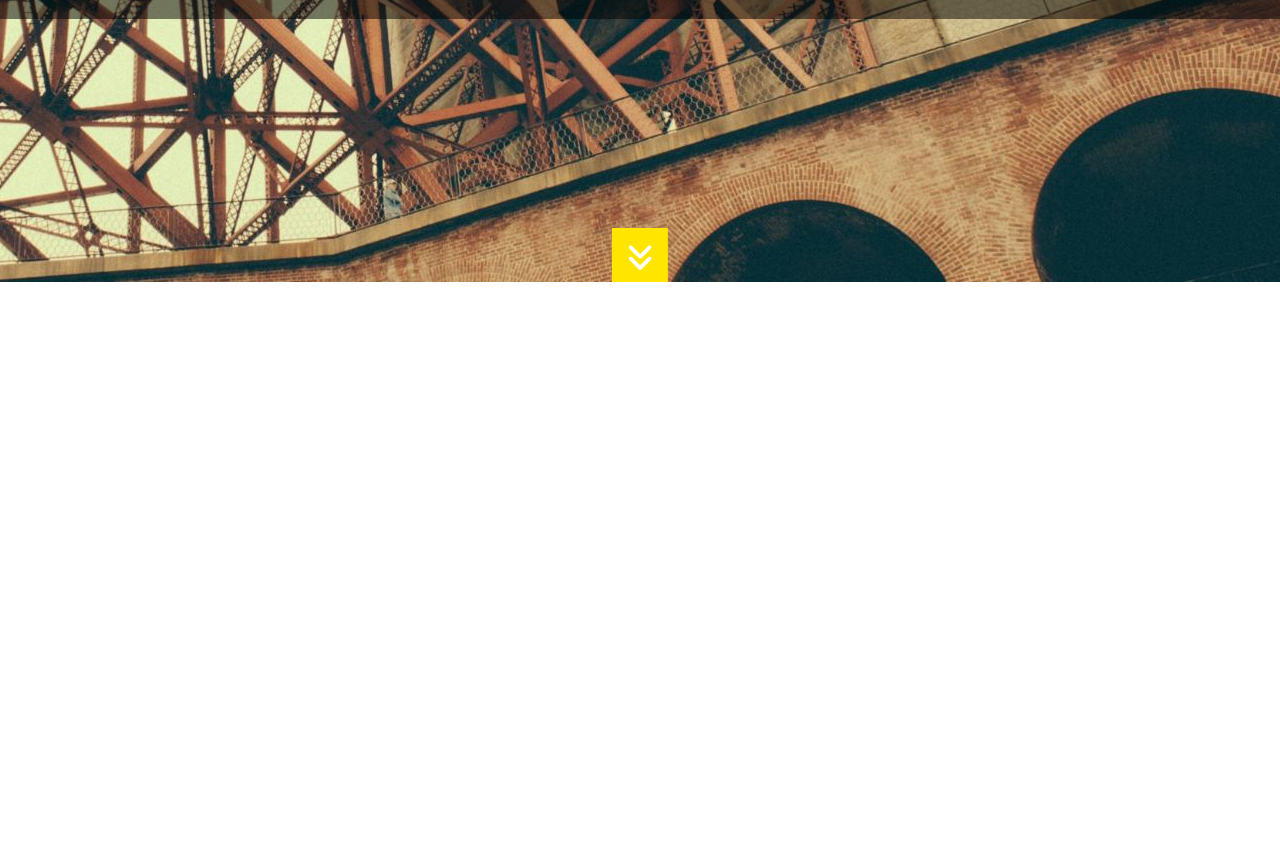
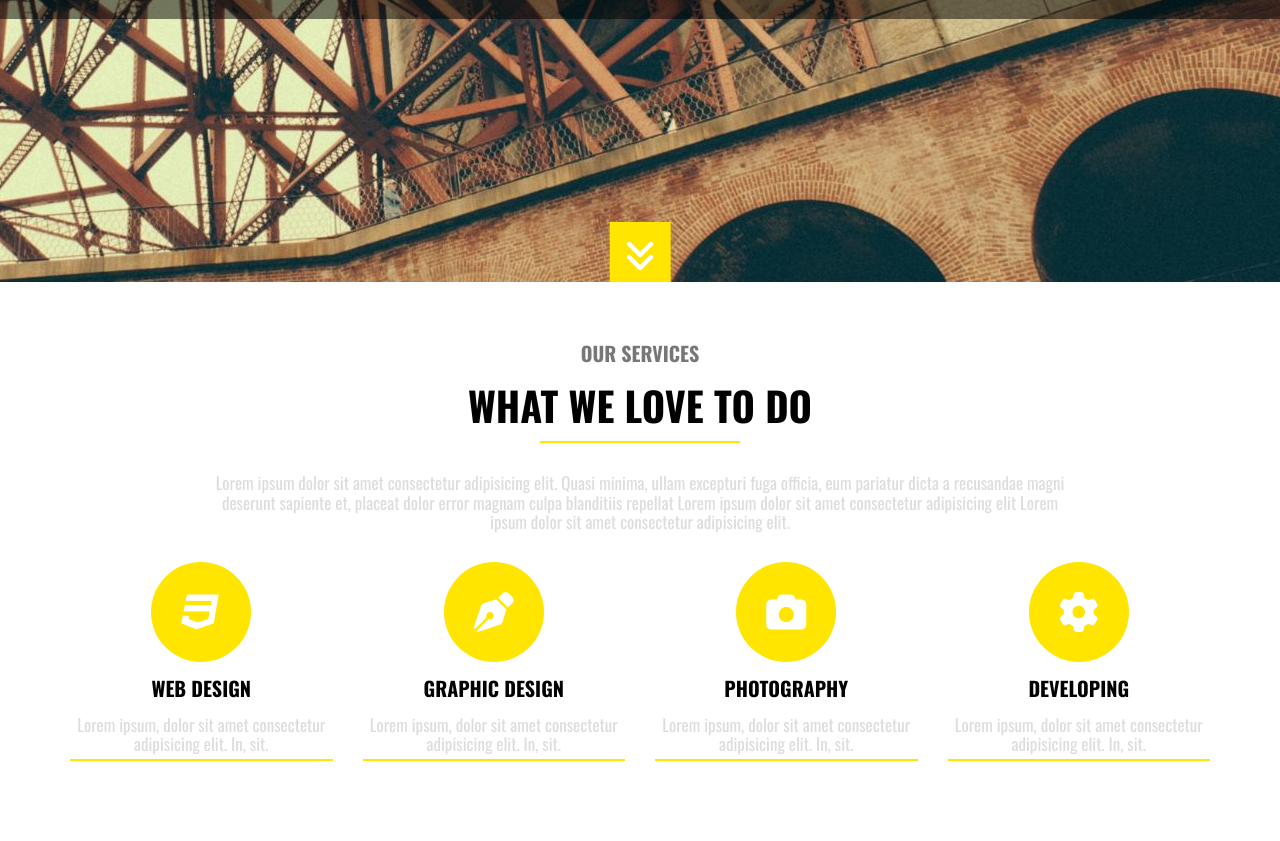
Before and after one commit to MahoDev/Smak-Landing-Page, a plain HTML site: page index.html in a window 1280 px wide. Shown: the part 518-1359 px from the top of the page. Before the commit the page ends 800 px from the top, so only its background shows below. Drawn offline with nearby package versions, Linux system fonts and the light colour scheme.

Commit message:
Finsished services section

```diff
--- a/css/style.css
+++ b/css/style.css
@@ -6,6 +6,7 @@
     --secondary-color: white;
     --primary-text-color: white;
     --secondary-text-color: black;
+    --third-text-color: #ddd;
     --transition-duration: 0.3s;
 }
 
@@ -24,6 +25,10 @@ h6 {
     margin: 0;
 }
 
+p {
+    margin: 0;
+}
+
 ul {
     list-style: none;
     padding: 0;
@@ -39,6 +44,48 @@ a {
     text-decoration: none;
     color: white;
 }
+
+/* Components start */
+
+.section-start {
+    font-size: 4rem;
+    font-weight: bold;
+    color: var(--secondary-text-color);
+    position: relative;
+    text-align: center;
+    padding-bottom: 15px;
+    margin-bottom: 20px;
+}
+
+@media(max-width:767px) {
+    .section-start {
+        font-size: 2.5rem;
+    }
+}
+
+.section-start::before {
+    position: absolute;
+    content: "OUR SERVICES";
+    top: -40px;
+    left: 50%;
+    transform: translateX(-50%);
+    color: #777;
+    font-size: 2rem;
+
+}
+
+.section-start::after {
+    position: absolute;
+    content: "";
+    bottom: -0px;
+    left: 50%;
+    transform: translateX(-50%);
+    width: 200px;
+    height: 2px;
+    background-color: var(--primary-color);
+}
+
+/* Components end */
 
 
 /* default mobile styling */
@@ -123,6 +170,7 @@ the screen by 40px */
 
 @media(max-width:991px) {
     .header .links {
+        display: none;
         position: absolute;
         flex-direction: column;
         right: 0px;
@@ -136,6 +184,7 @@ the screen by 40px */
     }
 
     .header .container i:hover+.links {
+        display: flex;
         opacity: 1;
         top: 55px;
     }
@@ -307,7 +356,7 @@ the screen by 40px */
     background-color: var(--primary-color);
     color: var(--primary-text-color);
     padding: 10px 15px;
-    font-size: 3rem;
+    font-size: 3.5rem;
     position: absolute;
     bottom: 0;
     left: 50%;
@@ -321,6 +370,82 @@ the screen by 40px */
 
 /* Landing end */
 
+/* Services start */
+.services {
+    padding: 100px 0px 70px 0px;
+    background-color: var(--secondary-color);
+}
+
+.services .container {
+    display: flex;
+    flex-direction: column;
+    gap: 30px;
+}
+
+.services .container .details {
+    color: var(--third-text-color);
+    font-size: 1.7rem;
+    text-align: center;
+    width: 75%;
+    align-self: center;
+}
+
+.services .container .service-boxes {
+    display: grid;
+    grid-template-columns: repeat(auto-fill, minmax(250px, 1fr));
+    gap: 30px;
+}
+
+.services .container .service-boxes .box {
+    display: flex;
+    flex-direction: column;
+    justify-content: center;
+    align-items: center;
+    padding-bottom: 5px;
+    border-bottom: 2px solid var(--primary-color);
+}
+
+
+.services .container .service-boxes .box .icon {
+    width: 100px;
+    height: 100px;
+    border-radius: 50%;
+    background-color: var(--primary-color);
+    color: var(--primary-text-color);
+    margin-bottom: 15px;
+    display: flex;
+    justify-content: center;
+    align-items: center;
+    transition: color, background-color var(--transition-duration) linear;
+}
+
+.services .container .service-boxes .box .icon:hover {
+    background-color: var(--secondary-color);
+    color: var(--primary-color);
+    border: 3px solid #ddd;
+}
+
+
+.services .container .service-boxes .box .icon i {
+    font-size: 4rem;
+}
+
+.services .container .service-boxes .box h3 {
+    font-size: 2rem;
+    font-weight: bold;
+    margin-bottom: 15px;
+}
+
+.services .container .service-boxes .box p {
+    color: var(--third-text-color);
+    font-size: 1.7rem;
+    text-align: center;
+}
+
+/* Services end */
+
+
+
 /* Animations start */
 @keyframes up-and-down {
     50% {
--- a/index.html
+++ b/index.html
@@ -50,7 +50,43 @@
         </div>
     </div>
     <!-- Landing end -->
-
+    <!-- Services start -->
+    <div class="services">
+        <h2 class="section-start">
+            WHAT WE LOVE TO DO
+        </h2>
+        <div class="container">
+            <p class="details">
+                Lorem ipsum dolor sit amet consectetur adipisicing elit. Quasi minima, ullam excepturi fuga officia, eum
+                pariatur dicta a recusandae magni deserunt sapiente et, placeat dolor error magnam culpa blanditiis
+                repellat Lorem ipsum dolor sit amet consectetur adipisicing elit Lorem ipsum dolor sit amet consectetur
+                adipisicing elit.
+            </p>
+            <div class="service-boxes">
+                <div class="box">
+                    <div class="icon"><i class="fa fa-brands fa-css3"></i></div>
+                    <h3>WEB DESIGN</h3>
+                    <p>Lorem ipsum, dolor sit amet consectetur adipisicing elit. In, sit.</p>
+                </div>
+                <div class="box">
+                    <div class="icon"><i class="fa fa-solid fa-pen-nib"></i></div>
+                    <h3>GRAPHIC DESIGN</h3>
+                    <p>Lorem ipsum, dolor sit amet consectetur adipisicing elit. In, sit.</p>
+                </div>
+                <div class="box">
+                    <div class="icon"><i class="fa fa-solid fa-camera"></i></div>
+                    <h3>PHOTOGRAPHY</h3>
+                    <p>Lorem ipsum, dolor sit amet consectetur adipisicing elit. In, sit.</p>
+                </div>
+                <div class="box">
+                    <div class="icon"><i class="fa fa-solid fa-gear"></i></div>
+                    <h3>DEVELOPING</h3>
+                    <p>Lorem ipsum, dolor sit amet consectetur adipisicing elit. In, sit.</p>
+                </div>
+            </div>
+        </div>
+    </div>
+    <!-- Services end -->
 </body>
 
 </html>
```
